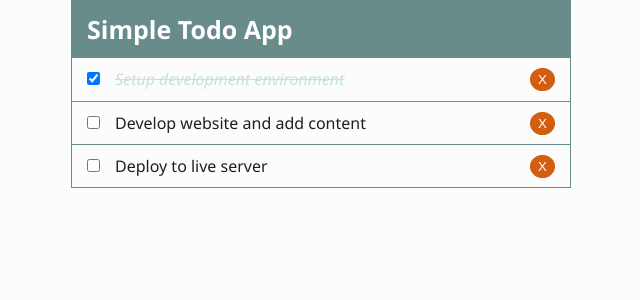
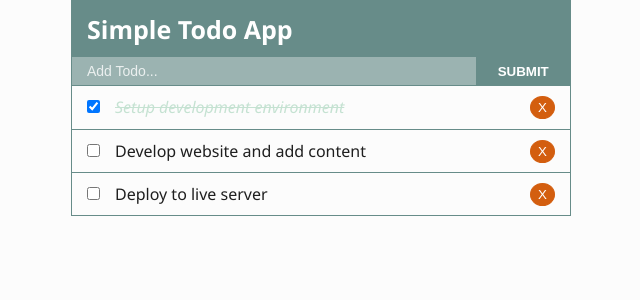
Before and after one commit to cdtri/Frontend, a React (Create React App) app: page / in a window 1280 px wide. Shown: the top 300 px of the page, without its empty margins (319-959 px from the left). Built offline with nearby package versions, Linux system fonts and the light colour scheme.

Commit message:
Thêm mới todo

```diff
--- a/src/App.css
+++ b/src/App.css
@@ -47,3 +47,33 @@ body {
   float: right;
   outline: none;
 }
+.form-container {
+  display: flex;
+  width: 100%;
+}
+.input-text {
+  flex: 8;
+  font-size: 14px;
+  padding: 6px 15px;
+  background: rgba(103, 140, 137, 0.65);
+  border: none;
+  color: #fff;
+  outline: none;
+  font-weight: 400;
+  width: 80%;
+}
+.input-text::placeholder {
+  color: #fff;
+  opacity: 0.8;
+}
+.input-submit {
+  flex: 2;
+  border: none;
+  background: #678c89;
+  color: #fff;
+  text-transform: uppercase;
+  cursor: pointer;
+  font-weight: 600;
+  width: 20%;
+  outline: none;
+}
--- a/src/components/AddTodo.js
+++ b/src/components/AddTodo.js
@@ -0,0 +1,20 @@
+import React from 'react';
+class AddTodo extends React.Component {
+    state = {
+        title: ""
+    }
+    onInputChange = e => {
+        this.setState({
+            title: e.target.value
+        })
+    }
+    render() {
+        return (
+            <form className="form-container">
+                <input type="text" placeholder="Add Todo..." className="input-text" value={this.state.title} onChange={this.onInputChange} />
+                <input type="submit" value="Submit" className="input-submit" />
+            </form>
+        )
+    }
+}
+export default AddTodo;
--- a/src/components/TodoApp.js
+++ b/src/components/TodoApp.js
@@ -1,6 +1,7 @@
 import React from 'react'
 import Header from './layouts/Header';
 import Todos from './Todos';
+import AddTodo from './AddTodo';
 class TodoApp extends React.Component {
     state = {
         todos: [
@@ -42,6 +43,7 @@ class TodoApp extends React.Component {
         return (
             <div className='container'>
                 <Header></Header>
+                <AddTodo></AddTodo>
                 <Todos todos={this.state.todos} handleCheckbox={this.handleCheckboxChange} deleteTodo={this.deleteTodo}></Todos>
             </div>
         )
```
